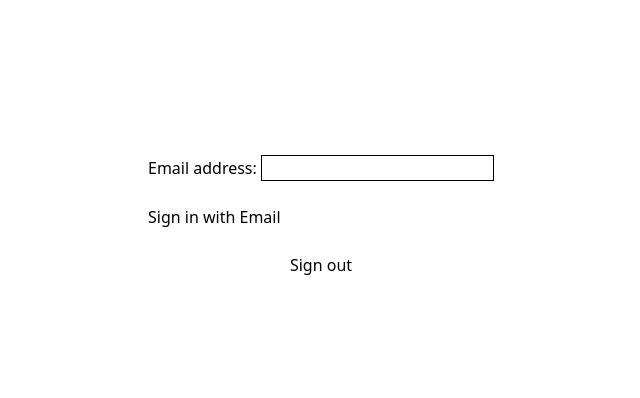
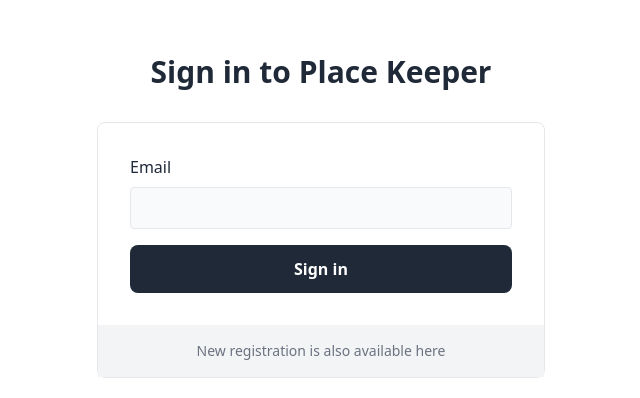
Before and after one commit to mitsu3s/placekeeper, a Next.js app: page /auth/signin in a window 1280 px wide. Shown: the part 184-582 px from the top of the page, without its empty margins (319-959 px from the left). Built offline with nearby package versions, Linux system fonts and the light colour scheme.

Commit message:
Update signin.tsx

```diff
--- a/pages/auth/signin.tsx
+++ b/pages/auth/signin.tsx
@@ -21,7 +21,60 @@ const SignIn = ({ csrfToken }: InferGetServerSidePropsType<typeof getServerSideP
         }
     }
     return (
-        <div className="bg-white flex flex-col items-center justify-center h-screen">
+        <div className="bg-white flex items-center justify-center h-screen">
+            <div className="py-6 sm:py-8 lg:py-12 w-full max-w-lg mx-auto">
+                <div className="mx-auto max-w-screen-2xl px-4 md:px-8">
+                    <h2 className="mb-4 text-center text-2xl font-bold text-gray-800 md:mb-8 md:text-3xl">
+                        Sign in to Place Keeper
+                    </h2>
+                    <form
+                        method="post"
+                        action="/api/auth/signin/email"
+                        className="mx-auto max-w-lg rounded-lg border"
+                    >
+                        <div className="flex flex-col gap-4 p-4 md:p-8">
+                            <div>
+                                <input name="csrfToken" type="hidden" defaultValue={csrfToken} />
+                                <label
+                                    htmlFor="email"
+                                    className="mb-2 inline-block text-sm text-gray-800 sm:text-base"
+                                >
+                                    Email
+                                </label>
+                                <input
+                                    id="email"
+                                    name="email"
+                                    value={email}
+                                    className="w-full rounded border bg-gray-50 px-3 py-2 text-gray-800 outline-none ring-indigo-300 transition duration-100 focus:ring"
+                                    onChange={handleInputChange}
+                                />
+                            </div>
+                            <button
+                                className="block rounded-lg bg-gray-800 px-8 py-3 text-center text-sm font-semibold text-white outline-none ring-gray-300 transition duration-100 hover:bg-gray-700 focus-visible:ring active:bg-gray-600 md:text-base"
+                                onClick={handleSignIn}
+                                disabled={isLoading}
+                            >
+                                Sign in
+                            </button>
+                        </div>
+
+                        <div className="flex items-center justify-center bg-gray-100 p-4">
+                            <p className="text-center text-sm text-gray-500">
+                                New registration is also available here{' '}
+                            </p>
+                        </div>
+                    </form>
+                </div>
+            </div>
+
+            {/* <button
+                className="text-black"
+                onClick={() => signOut({ callbackUrl: process.env.NEXT_PUBLIC_URL })}
+            >
+                Sign out
+            </button> */}
+
+            {/* <div className="bg-white flex flex-col items-center justify-center h-screen">
                 <form method="post" action="/api/auth/signin/email">
                     <input name="csrfToken" type="hidden" defaultValue={csrfToken} />
                     <label className="text-black">
@@ -47,12 +100,8 @@ const SignIn = ({ csrfToken }: InferGetServerSidePropsType<typeof getServerSideP
                     </button>
                 </form>
                 <br />
-            <button
-                className="text-black"
-                onClick={() => signOut({ callbackUrl: process.env.NEXT_PUBLIC_URL })}
-            >
-                Sign out
-            </button>
+
+            </div> */}
         </div>
     )
 }
```
Lines whose indentation alone changed are shown as unchanged.
